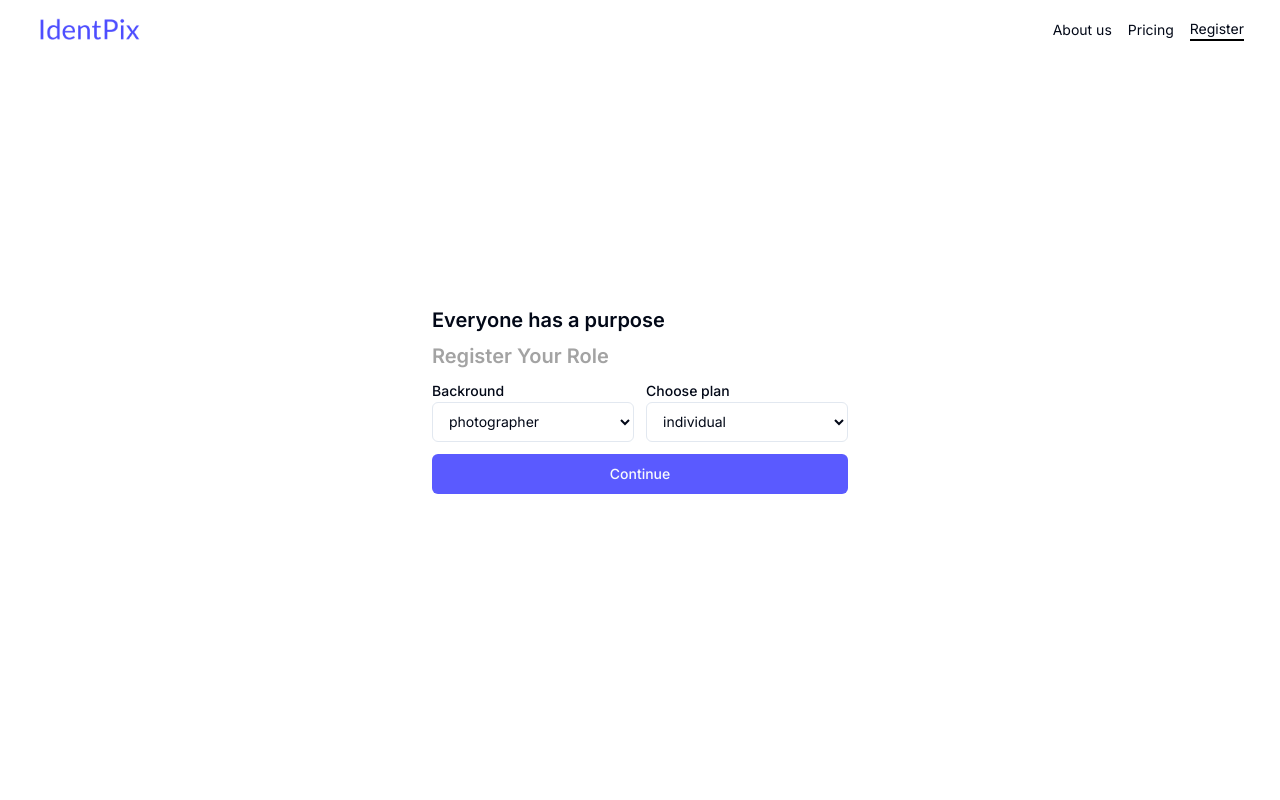
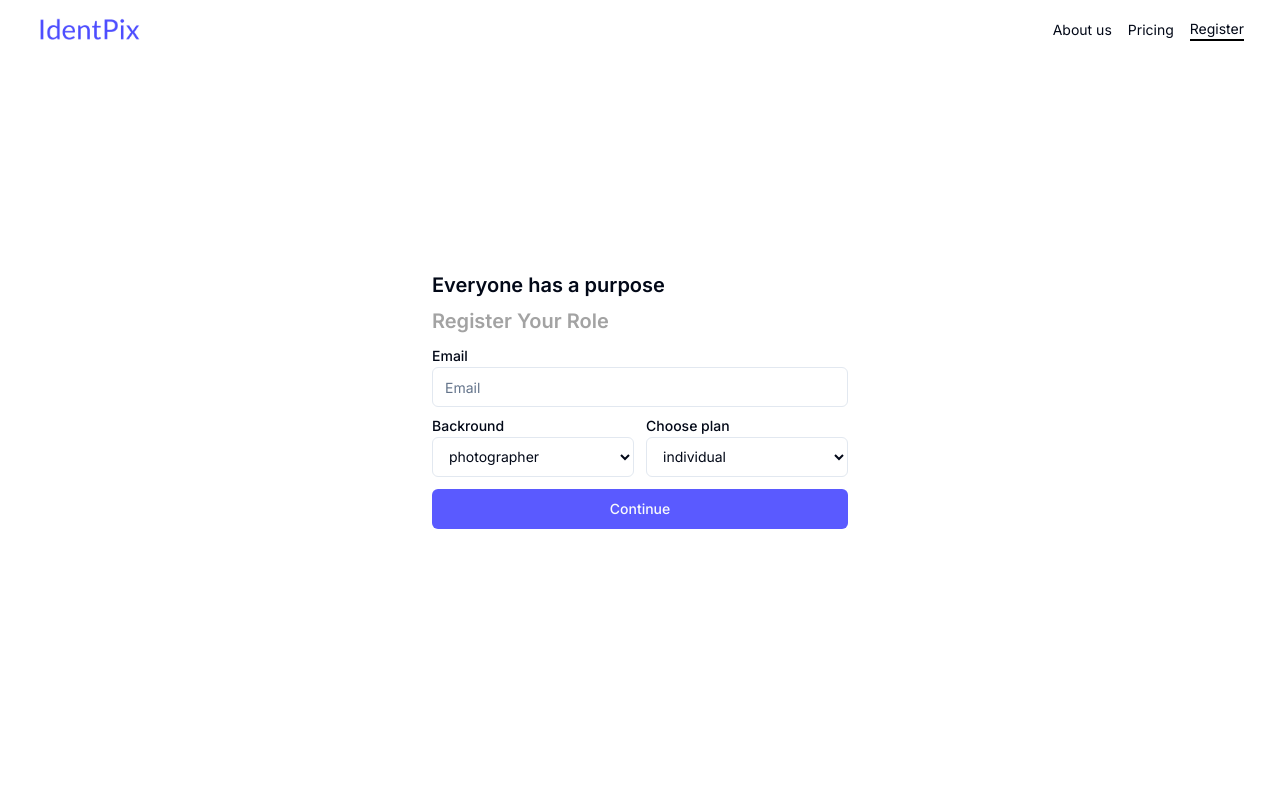
Before and after one commit to alizaenazet/identpix-mvp, a Next.js app: page /register in a window 1280 px wide. Shown: the top 800 px of the page. Built offline with nearby package versions, Linux system fonts and the light colour scheme.

Commit message:
feat: add email input

```diff
--- a/app/ui/register/register-form.tsx
+++ b/app/ui/register/register-form.tsx
@@ -2,10 +2,15 @@
 import { Button } from "@/components/ui/button"
 import { Label } from "@/components/ui/label"
 import Link from 'next/link'
+import { Input } from "@/components/ui/input"
 
 export default function RegisterForm() {
   return (
     <form action="/" className="gap-y-3 md: gap-x-3 flex flex-col w-full ">
+            <div className="flex flex-1 flex-col gap-1">
+                <Label>Email</Label>
+                <Input type="email" placeholder="Email" />
+            </div>
         <div className="gap-y-3 md: gap-x-3 flex flex-col md:flex-row w-full">
             <div className="flex flex-1 flex-col gap-1">
                 <Label>Backround</Label>
```
